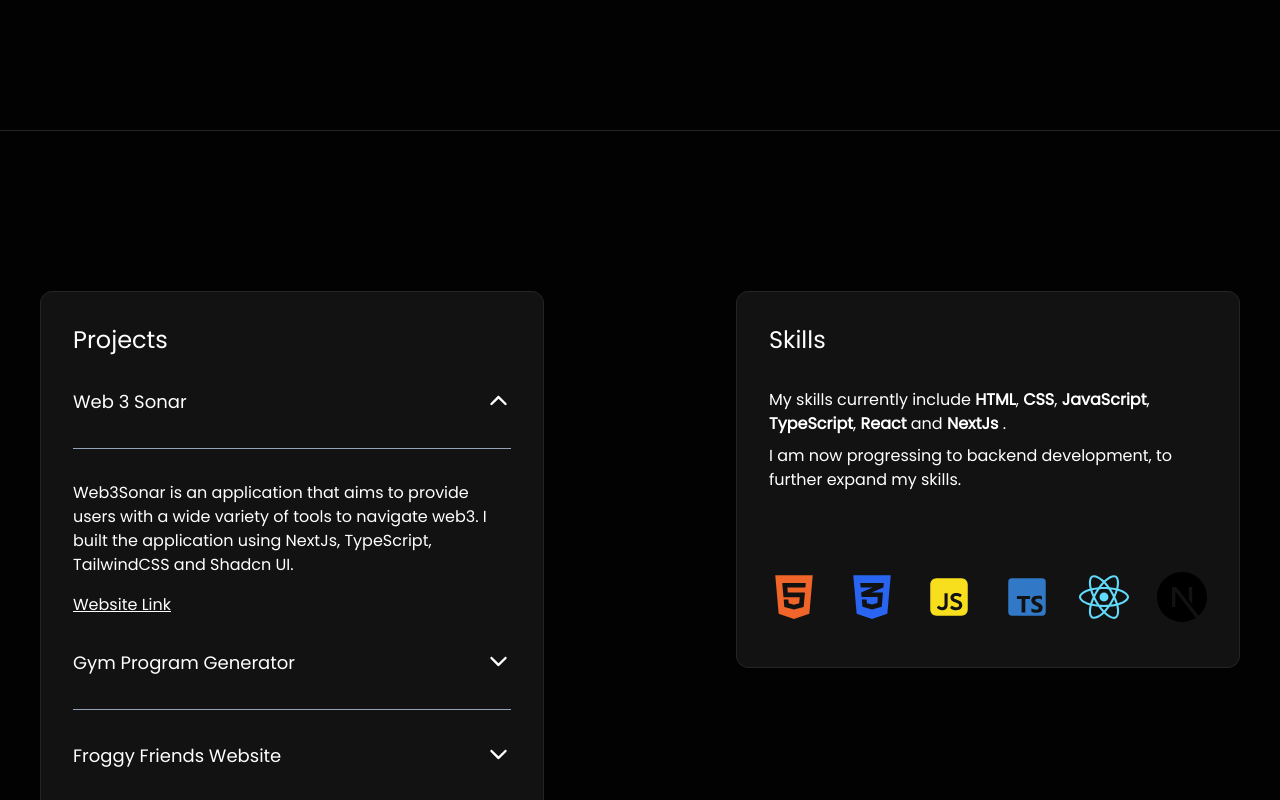
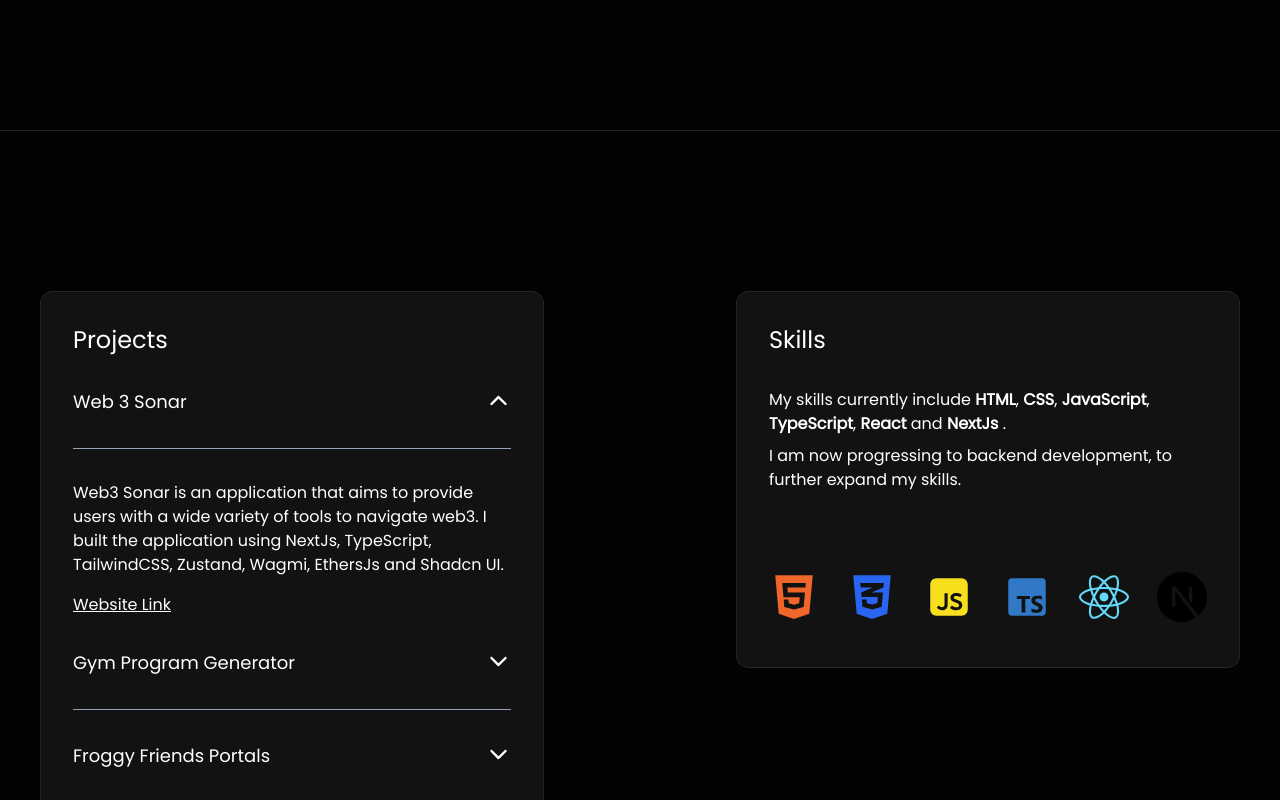
Before and after one commit to LukaMartin/portfolio, a React (Create React App) app: page / in a window 1280 px wide. Both pictures are taken after a click on the icon 498 px from the left and 1152 px from the top of the page. Shown: the part 752-1552 px from the top of the page. Built offline with nearby package versions, Linux system fonts and the light colour scheme.

Commit message:
Update projects accordion.

```diff
--- a/src/components/accordion.js
+++ b/src/components/accordion.js
@@ -34,18 +34,18 @@ export default function Accordion() {
                 <li className="flex justify-between py-8 text-lg border-b-[1px] border-b-slate-400">Web 3 Sonar
                     {!toggleViewOne ? <IoIosArrowDown className="hover:opacity-25 hover:cursor-pointer" onClick={menuItemsOne} size={25} /> : <IoIosArrowUp className="hover:opacity-25 hover:cursor-pointer" onClick={() => setToggleViewOne(false)} size={25} />}
                 </li>
-                {toggleViewOne && <p className="pt-8">Web3Sonar is an application that aims to provide users with a wide variety of tools to navigate web3. I built the application using NextJs, TypeScript, TailwindCSS and Shadcn UI.</p>}
+                {toggleViewOne && <p className="pt-8">Web3 Sonar is an application that aims to provide users with a wide variety of tools to navigate web3. I built the application using NextJs, TypeScript, TailwindCSS, Zustand, Wagmi, EthersJs and Shadcn UI.</p>}
                 {toggleViewOne && <a className="pt-4 underline lg:hover:underline hover:opacity-20" href="https://web3sonar.xyz/" target="_blank">Website Link</a>}
                 <li className="flex justify-between py-8 text-lg border-b-[1px] border-b-slate-400">Gym Program Generator
                     {!toggleViewTwo ? <IoIosArrowDown className="hover:opacity-25 hover:cursor-pointer" onClick={menuItemsTwo} size={25} /> : <IoIosArrowUp className="hover:opacity-25 hover:cursor-pointer" onClick={() => setToggleViewTwo(false)} size={25} />}
                 </li>
                 {toggleViewTwo && <p className="pt-8">I built an application using the ChatGPT API that allows users to create a gym program based on their training goals. It also includes the ability to search for any given exercise and get instructions on how to perfrom the exercise.</p>}
                 {toggleViewTwo && <a className="pt-4 underline lg:hover:underline hover:opacity-20" href="https://gym-program-generator.vercel.app/" target="_blank">Website Link</a>}
-                <li className="flex justify-between py-8 text-lg border-b-[1px] border-b-slate-400">Froggy Friends Website
+                <li className="flex justify-between py-8 text-lg border-b-[1px] border-b-slate-400">Froggy Friends Portals
                     {!toggleViewThree ? <IoIosArrowDown className="hover:opacity-25 hover:cursor-pointer" onClick={menuItemsThree} size={25} /> : <IoIosArrowUp className="hover:opacity-25 hover:cursor-pointer" onClick={() => setToggleViewThree(false)} size={25} />}
                 </li>
-                {toggleViewThree && <p className="pt-8">I assisted the Froggy Friends development team in building the new website for their Hibernation NFT staking.</p>}
-                {toggleViewThree && <a className="pt-4 underline lg:hover:underline hover:opacity-20" href="https://hibernation.froggyfriends.io/" target="_blank">Website Link</a>}
+                {toggleViewThree && <p className="pt-8">As part of the Froggy Friends developement team, I worked on their portals application. Portals allows Froggy Friends NFT holders to bridge their NFTs across blockchains including Ethereum and Base utilising Layer Zero.</p>}
+                {toggleViewThree && <a className="pt-4 underline lg:hover:underline hover:opacity-20" href="https://portals.froggyfriends.io/" target="_blank">Website Link</a>}
             </div>
         </div>
     )
```
